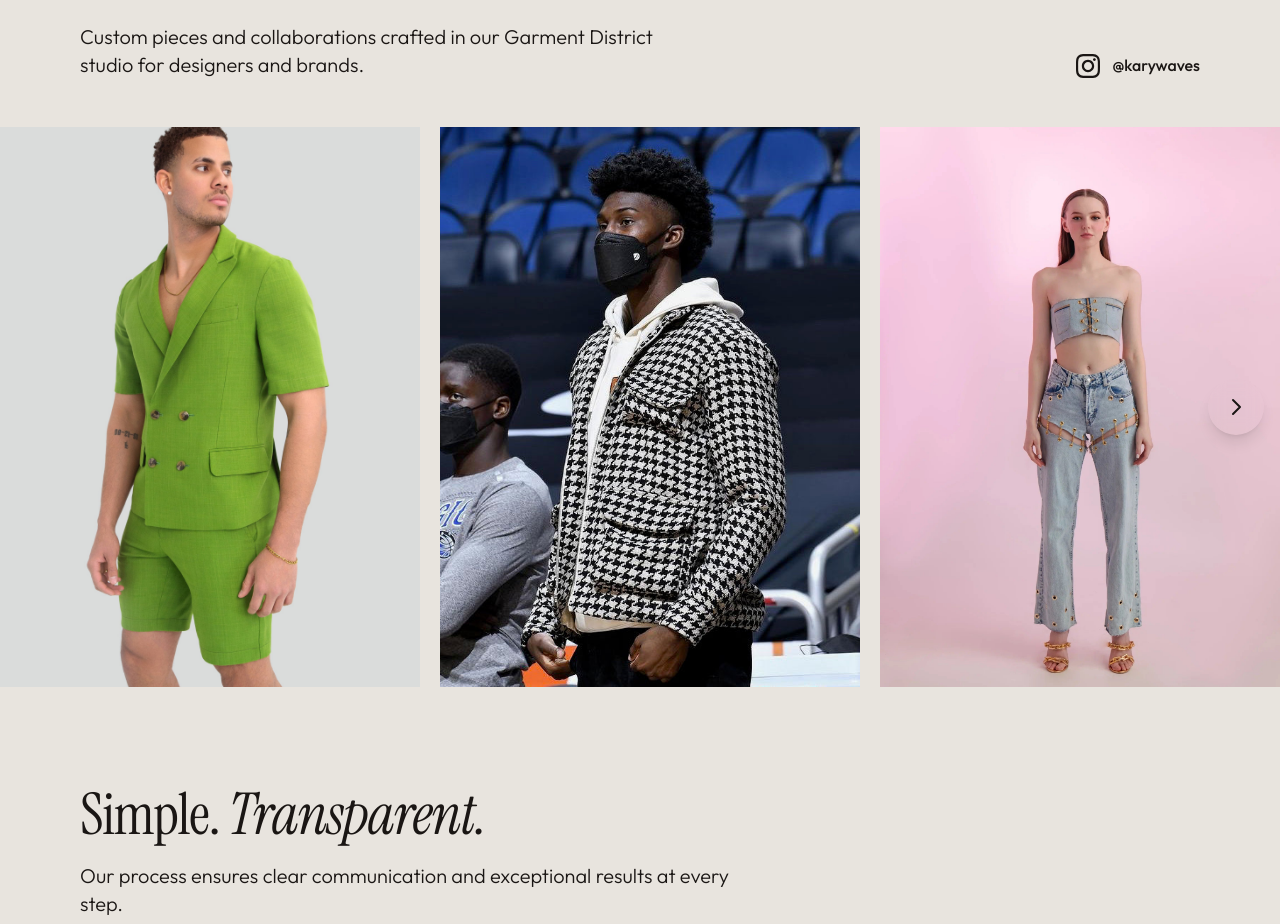
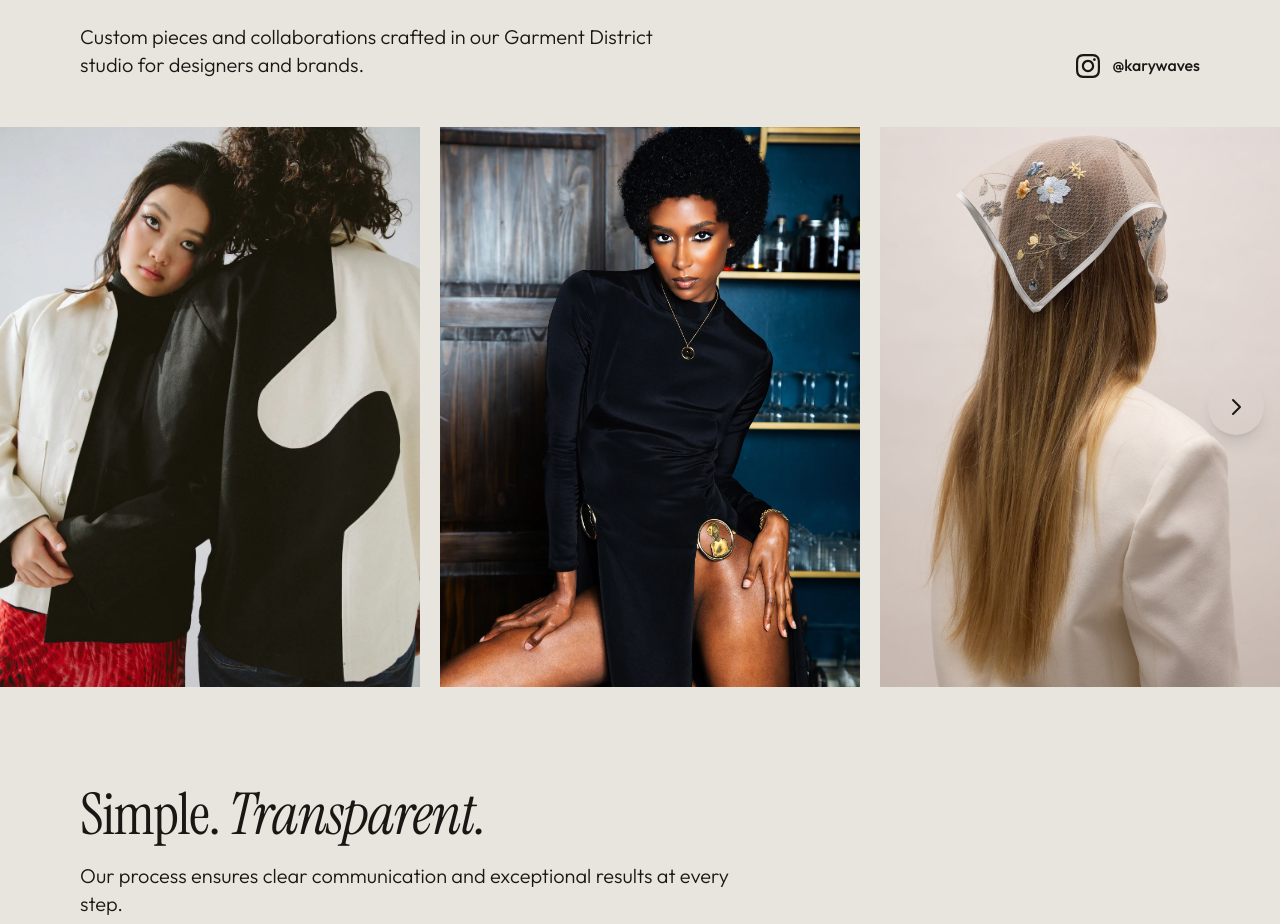
Before and after one commit to kmacancela/kary-waves, a React (Vite) app: page / in a window 1280 px wide. Shown: the part 3260-4184 px from the top of the page. Built offline with nearby package versions, Linux system fonts and the light colour scheme.

Commit message:
Remove selected lookbook images

```diff
--- a/src/components/Lookbook.tsx
+++ b/src/components/Lookbook.tsx
@@ -56,10 +56,6 @@ const imageData = [
     alt: 'Studio accessory profile',
   },
   {
-    src: '/images/lookbook/green-court-dress.webp',
-    alt: 'Green court dress',
-  },
-  {
     src: '/images/lookbook/pleated-court-dress-look.jpg',
     alt: 'Pleated court dress look',
   },
@@ -90,10 +86,6 @@ const imageData = [
   {
     src: '/images/lookbook/grommet-bell-pants-detail.png',
     alt: 'Grommet bell pants detail',
-  },
-  {
-    src: '/images/lookbook/scarf.jpg',
-    alt: 'Elegant scarf design',
   },
   {
     src: '/images/lookbook/black-editorial-look.webp',
```
Also changed, not shown: public/images/lookbook/green-court-dress.webp (deleted), public/images/lookbook/scarf.jpg (deleted).
